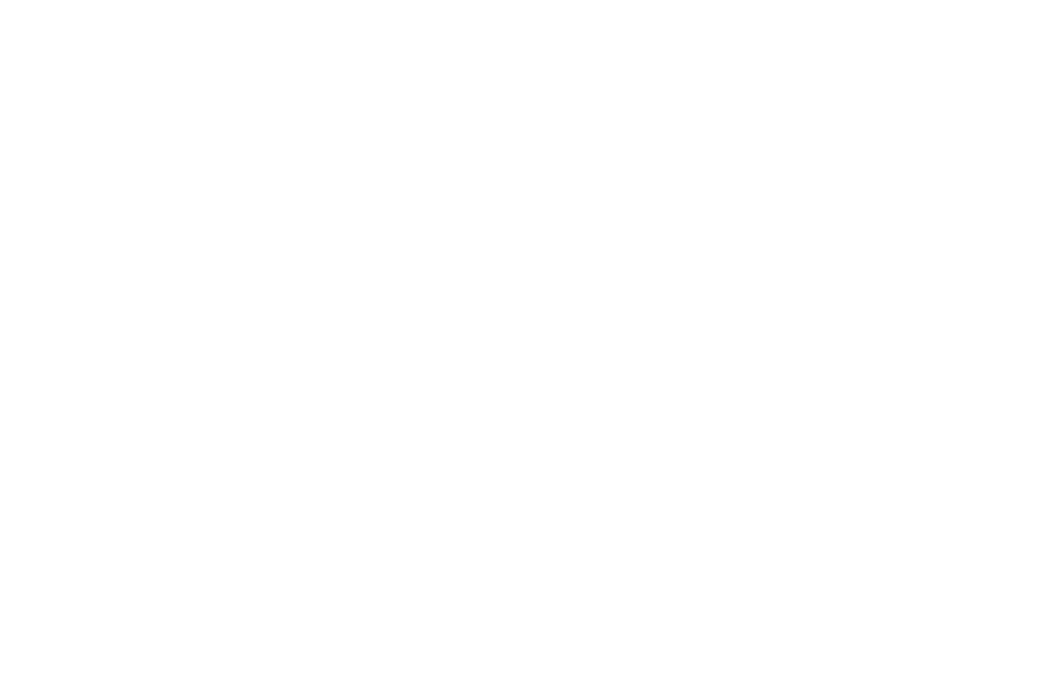
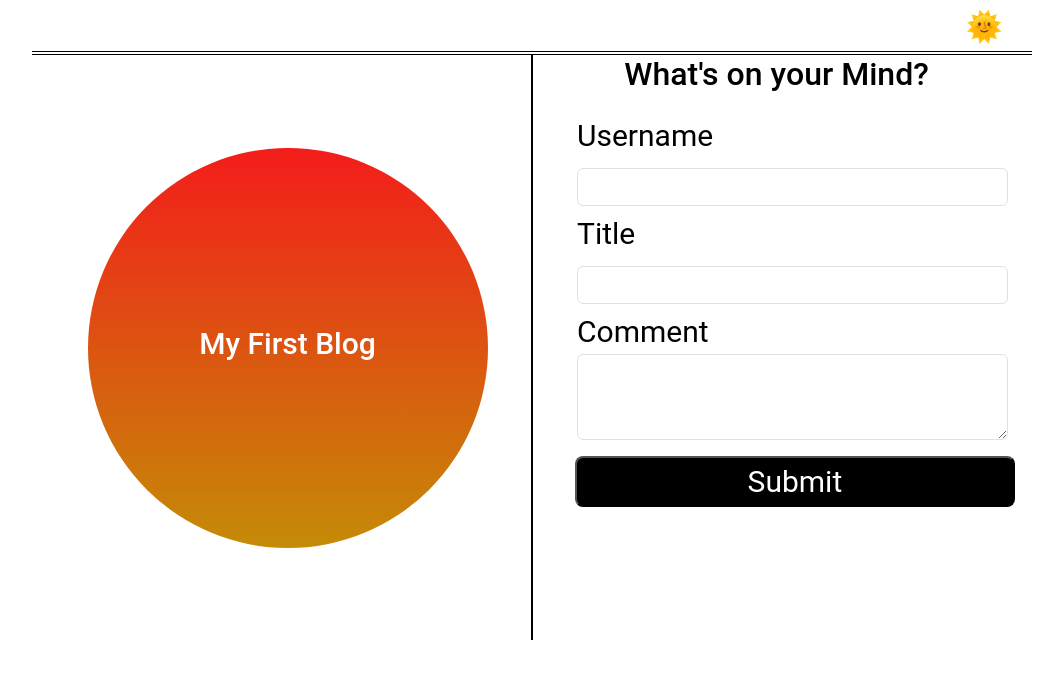
Before and after one commit to hemuprabu/Personal_Blog, a plain HTML site: page index.html in a window 1280 px wide. Shown: the whole page, without its empty margins (108-1171 px from the left). Drawn offline with nearby package versions, Linux system fonts and the light colour scheme.

Commit message:
updated index html commit

```diff
--- a/index.html
+++ b/index.html
@@ -5,9 +5,61 @@
     <meta name="viewport" content="width=device-width, initial-scale=1.0">
     <title>Personal Blog</title>
     <link href="https://cdn.jsdelivr.net/npm/bootstrap@5.3.3/dist/css/bootstrap.min.css" rel="stylesheet" integrity="sha384-QWTKZyjpPEjISv5WaRU9OFeRpok6YctnYmDr5pNlyT2bRjXh0JMhjY6hW+ALEwIH" crossorigin="anonymous">
+    <link rel="stylesheet" href="./assets/css/blog.css">
+    <link rel="stylesheet" href="./assets/css/form.css">
+    <link rel="stylesheet" href="./assets/css/style.css">
 </head>
 <body>
+    <div class="container" id="themechanger">
+        <header class="header_container container-fluid" id="header_container">
+
+            <div class="row" >
+
+                <div class="col-lg-12">
+
+                    <p id="mode">🌞</p>
+                </div>
+            </div>
+
+        </header>
+        <div class="blog_container container" id="blog_container">
+            <div class="row">
+                <div class=" col-lg-6 col-md-6 col-sm-12 blog_circle_container" id="blog_circle_container">
+                    <div class="blog_circle">
+                        <h2>My First Blog</h2>
+                    </div>
+                </div>
+                <div class=" col-lg-6 col-md-6 col-sm-12 form_container" id="form_container">
+                    <h2>What's on your Mind?</h2>
+                    <form id="myForm">
+                    <ul>
+                        <li>
+                        <label for="usernameInput">Username</label>
+                        <input type="text" class="form-control" id="usernameInput" onkeyup="validateInputs()"
+                        >
+                        <div class="errorMessages"></div>
+                        </li>
+                        <li>
+                        <label for="titleInput">Title</label>
+                        <input type="text" class="form-control" id="titleInput"  onkeyup="validateTitle()">
+                        <div class="errorMessages"></div>
+                    </li>
+                        <li>
+                        <label for="CmmtInput">Comment</label>
+                        <textarea class="form-control" id="CmmtInput" rows="3"  onkeyup="validateComment()"></textarea>
+                        <div class="errorMessages"></div>
+                        </li>
+                    </ul>
+                    <button class="submitBtn" id="submit">Submit</button>
+                    </form>
+                </div>
+            </div>
+        </div>
+    </div>
+
 
     <script src="https://cdn.jsdelivr.net/npm/bootstrap@5.3.3/dist/js/bootstrap.bundle.min.js" integrity="sha384-YvpcrYf0tY3lHB60NNkmXc5s9fDVZLESaAA55NDzOxhy9GkcIdslK1eN7N6jIeHz" crossorigin="anonymous"></script>
+    <script src="./assets/js/form.js"></script>
+    <script src="./assets/js/logic.js"></script>
 </body>
 </html>
```
